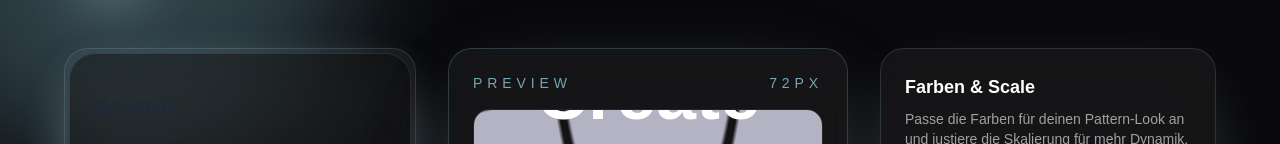
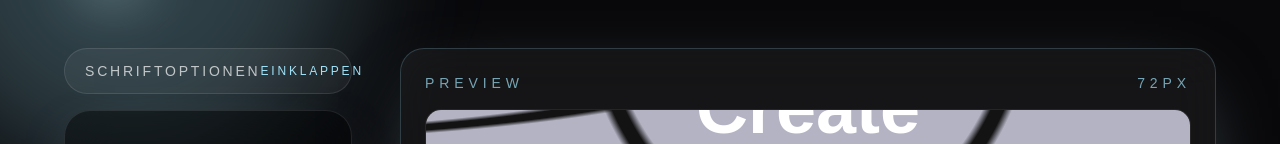
Before and after one commit to Niclassslua/banny, a Next.js app: page /creator in a window 1280 px wide. Shown: the part 144-288 px from the top of the page. Built offline with nearby package versions, Linux system fonts and the light colour scheme.

Commit message:
Tighten creator layout scrolling

```diff
--- a/src/app/creator/page.tsx
+++ b/src/app/creator/page.tsx
@@ -30,6 +30,7 @@ const CreatorPage = () => {
     const [patternColor2, setPatternColor2] = useState("#b3b3c4");
     const [patternScale, setPatternScale] = useState(14);
     const [visiblePicker, setVisiblePicker] = useState<string | null>(null);
+    const [isFontPanelOpen, setIsFontPanelOpen] = useState(true);
 
     const previewRef = useRef<HTMLDivElement>(null);
     const darkMode = true;
@@ -128,9 +129,20 @@ const CreatorPage = () => {
                     initial={{ opacity: 0, y: 32 }}
                     animate={{ opacity: 1, y: 0 }}
                     transition={{ duration: 0.7 }}
-                    className="grid gap-8 xl:grid-cols-[minmax(18rem,22rem)_1fr_minmax(18rem,21rem)]"
+                    className="flex flex-col gap-8"
                 >
-                    <div className="rounded-3xl border border-[#A1E2F8]/15 bg-white/5 p-1 backdrop-blur-xl shadow-[0_20px_60px_-20px_rgba(192,230,244,0.35)]">
+                    <div className="flex flex-col gap-8 xl:flex-row xl:items-start xl:gap-12">
+                        <div className="flex w-full flex-col gap-4 xl:sticky xl:top-24 xl:w-72 xl:self-start">
+                            <button
+                                type="button"
+                                aria-expanded={isFontPanelOpen}
+                                onClick={() => setIsFontPanelOpen((prev) => !prev)}
+                                className="flex items-center justify-between rounded-full border border-white/10 bg-white/5 px-5 py-3 text-sm font-medium tracking-[0.2em] uppercase text-white/70 transition hover:border-[#A1E2F8]/40 hover:text-white"
+                            >
+                                <span>Schriftoptionen</span>
+                                <span className="text-xs text-[#A1E2F8]">{isFontPanelOpen ? "Einklappen" : "Ausklappen"}</span>
+                            </button>
+                            {isFontPanelOpen && (
                                 <Sidebar
                                     toggleStyle={toggleStyle}
                                     changeFontSize={changeFontSize}
@@ -147,10 +159,11 @@ const CreatorPage = () => {
                                     setPatternScale={setPatternScale}
                                     onEmojiSelect={handleEmojiSelect}
                                 />
+                            )}
                         </div>
 
-                    <div className="flex flex-col gap-6">
-                        <div className="rounded-3xl border border-[#A1E2F8]/20 bg-white/5 p-6 backdrop-blur-xl shadow-[0_25px_80px_-35px_rgba(192,230,244,0.55)]">
+                        <div className="flex flex-1 flex-col gap-8">
+                            <div className="w-full rounded-3xl border border-[#A1E2F8]/20 bg-white/5 p-6 backdrop-blur-xl shadow-[0_25px_80px_-35px_rgba(192,230,244,0.55)]">
                                 <div className="mb-4 flex items-center justify-between text-sm uppercase tracking-[0.35em] text-[#A1E2F8]/70">
                                     <span>Preview</span>
                                     <span>{textStyles.fontSize}px</span>
@@ -169,12 +182,14 @@ const CreatorPage = () => {
                                 </div>
                             </div>
 
+                            <div className="flex flex-col gap-6">
                                 <div className="rounded-3xl border border-[#A1E2F8]/10 bg-white/5 p-6 backdrop-blur-xl shadow-[0_20px_60px_-35px_rgba(192,230,244,0.45)]">
                                     <h2 className="text-lg font-semibold text-white">Pattern auswählen</h2>
                                     <p className="mt-2 text-sm text-white/60">
                                         Feine Texturen für lebendige Banner. Justiere Farben und Skalierung, um deinen Look zu perfektionieren.
                                     </p>
-                            <div className="mt-6 grid gap-4 md:grid-cols-2 xl:grid-cols-3">
+                                    <div className="mt-6 max-h-[22rem] overflow-y-auto pr-2">
+                                        <div className="grid gap-4 md:grid-cols-2 xl:grid-cols-3">
                                             {patterns.map((pattern) => (
                                                 <button
                                                     key={pattern.name}
@@ -216,6 +231,9 @@ const CreatorPage = () => {
                                         togglePicker={togglePicker}
                                     />
                                 </div>
+                            </div>
+                        </div>
+                    </div>
                 </motion.section>
             </div>
         </div>
--- a/src/components/Preview/BannerPreview.tsx
+++ b/src/components/Preview/BannerPreview.tsx
@@ -48,7 +48,7 @@ const BannerPreview: React.FC<BannerPreviewProps> = ({
                 ...parseCSS(selectedPattern.style, patternScale, patternColor1, patternColor2),
                 position: "relative",
                 width: "100%",
-                height: "400px", // Hier die Banner-Höhe anpassen
+                height: "320px", // Hier die Banner-Höhe anpassen
                 overflow: "hidden",
             }}
         >
```
Lines whose indentation alone changed are shown as unchanged.
